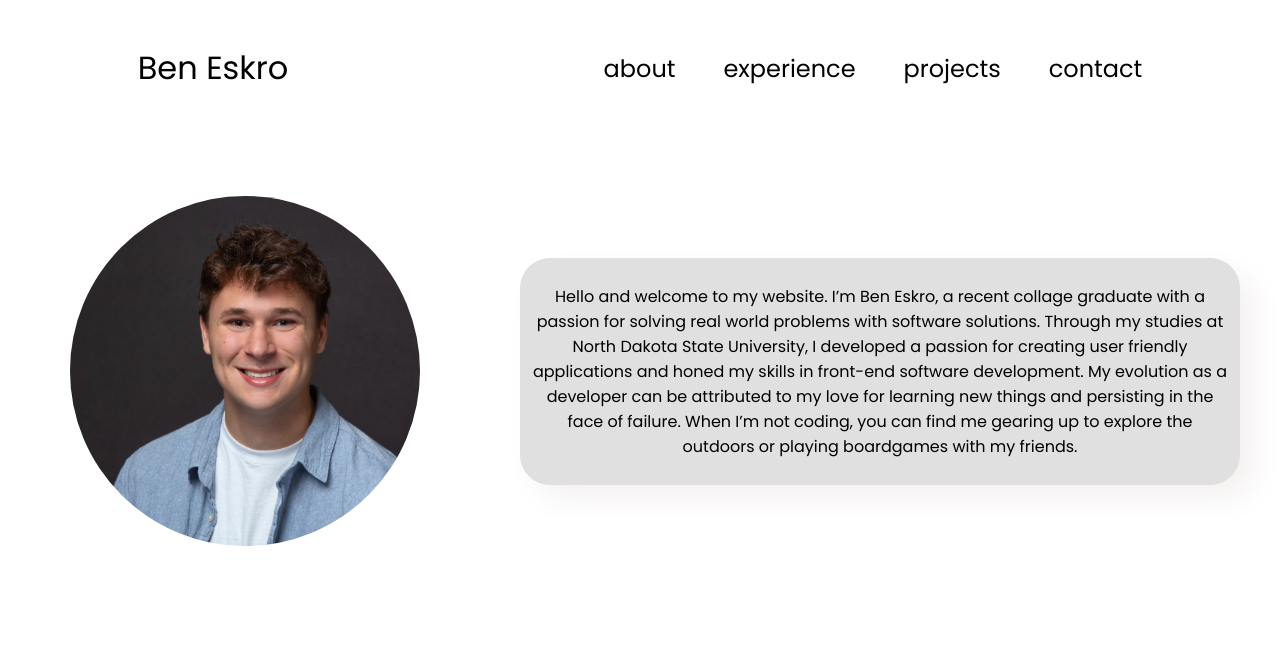
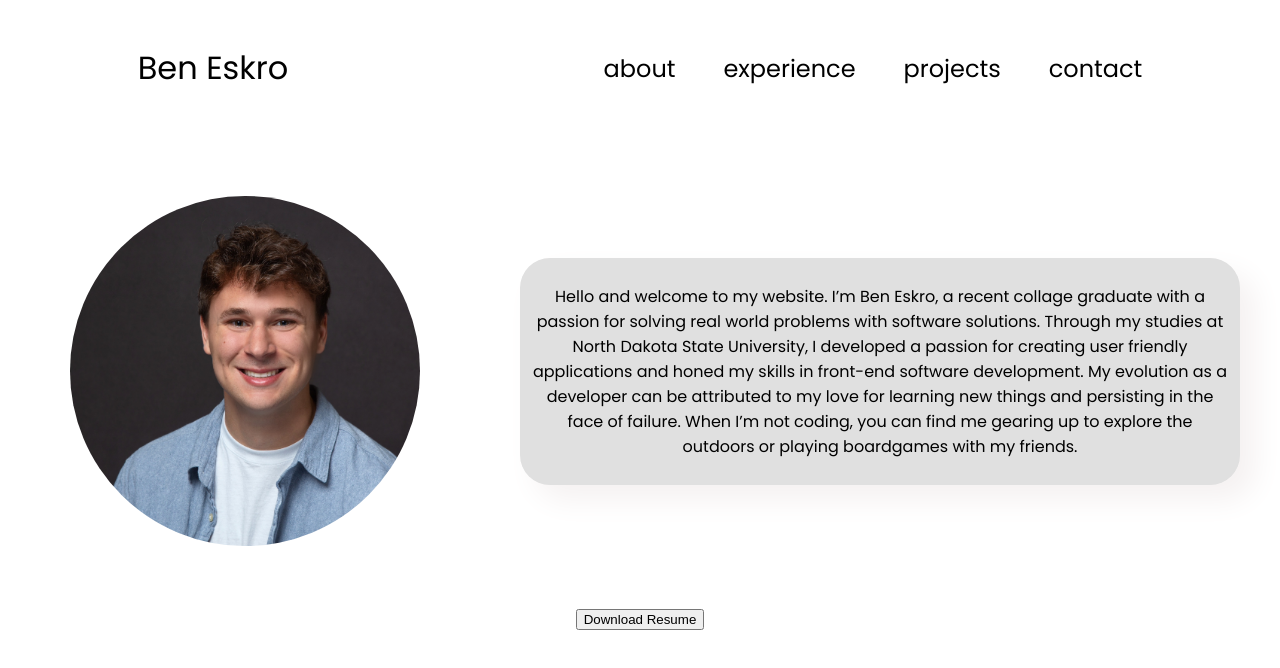
Before and after one commit to beskro2/AboutMeApp, a React (Create React App) app in the folder aboutme/: page / in a window 1280 px wide. Shown: the top 668 px of the page. Built offline with nearby package versions, Linux system fonts and the light colour scheme.

Commit message:
download resume button function

```diff
--- a/aboutme/src/App.css
+++ b/aboutme/src/App.css
@@ -145,7 +145,7 @@ font-size: 2rem;
 
 
 /* about me */
-.flex-container{
+.about-container{
   display:flex;
   justify-content: space-evenly;
   align-items: center;
@@ -198,11 +198,12 @@ font-size: 2rem;
   color: #61dafb;
 }
 
-@keyframes App-logo-spin {
-  from {
-    transform: rotate(0deg);
-  }
-  to {
-    transform: rotate(360deg);
-  }
+/* projects */
+
+.projects-container{
+
 }
+
+.resumeBTN{
+
+}
--- a/aboutme/src/App.js
+++ b/aboutme/src/App.js
@@ -2,16 +2,25 @@
 import './App.css';
 import myImage from './IMG_2196 (1).jpeg'
 import { useState } from 'react';
+import {saveAs} from 'file-saver';
+
 
 function App() {
 
   const [menuOpen, changeMenuOpen] = useState(false);
 
 function toggleMenu(e){
-
  changeMenuOpen(!menuOpen);
  console.log(menuOpen);
 }
+
+const handleDownload = () => {
+  const resumeUrl = '/Resume%206.4.pdf';
+  console.log('attemp to download:', resumeUrl);
+  saveAs(resumeUrl,'Bens_Resume.pdf');
+
+};
+
   return (
 
     <div className="App">
@@ -58,7 +67,7 @@ function toggleMenu(e){
         </ul>
 }
 
-<div className='flex-container'>
+<div className='about-container'>
 
 <div className='image-container'>
   <img src={myImage} className="circle-image"alt="professional headshot" />
@@ -76,14 +85,14 @@ function toggleMenu(e){
       </div>
 </div>
 
-<div className='projects'>
+<div className='projects-container'>
 
 
 
 
 
 </div>
-
+      <button className="resumeBTN" onClick ={handleDownload}>Download Resume </button>
     </div>
   );
 }
```
Also changed, not shown: 1 other file (tests, documents, lock files or other folders).
